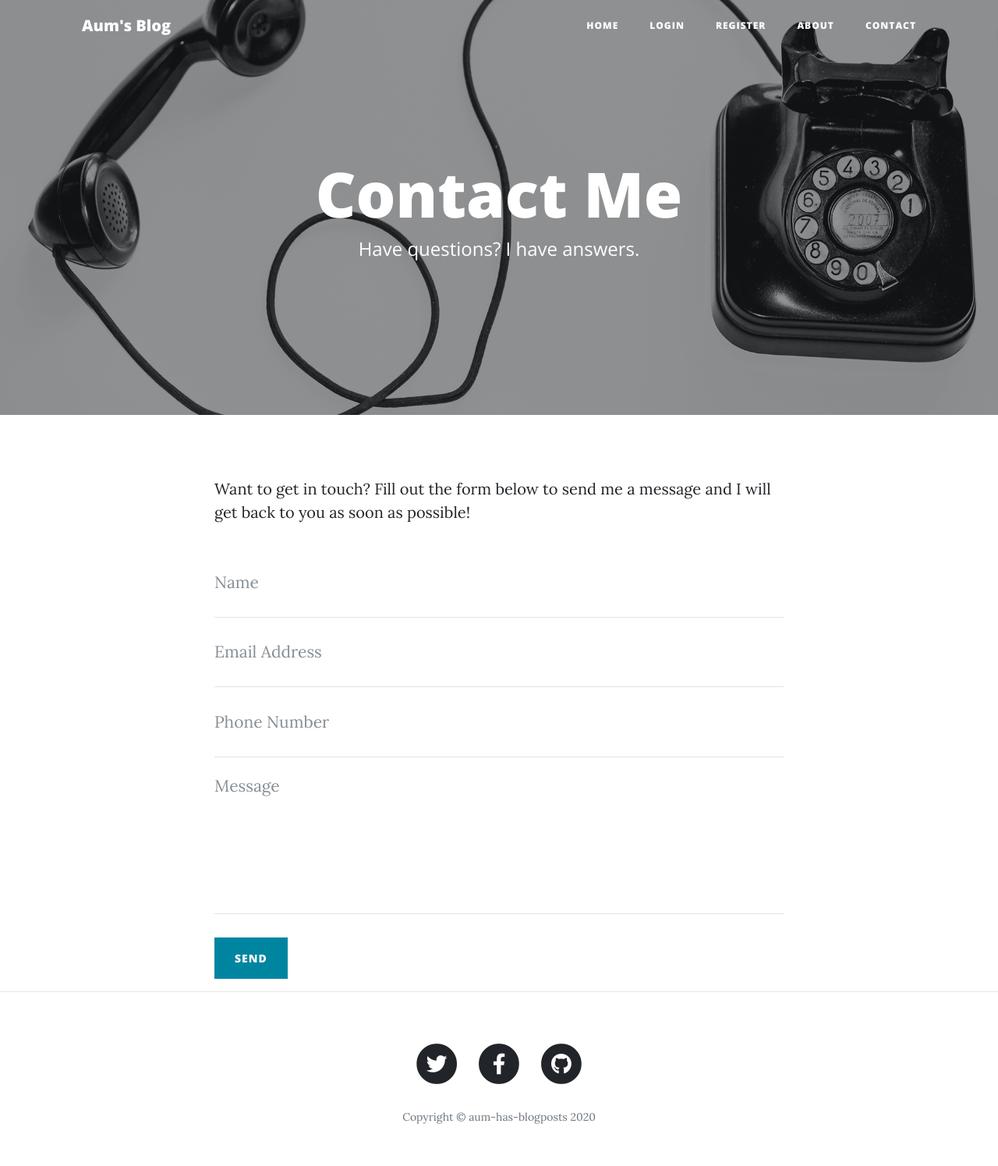
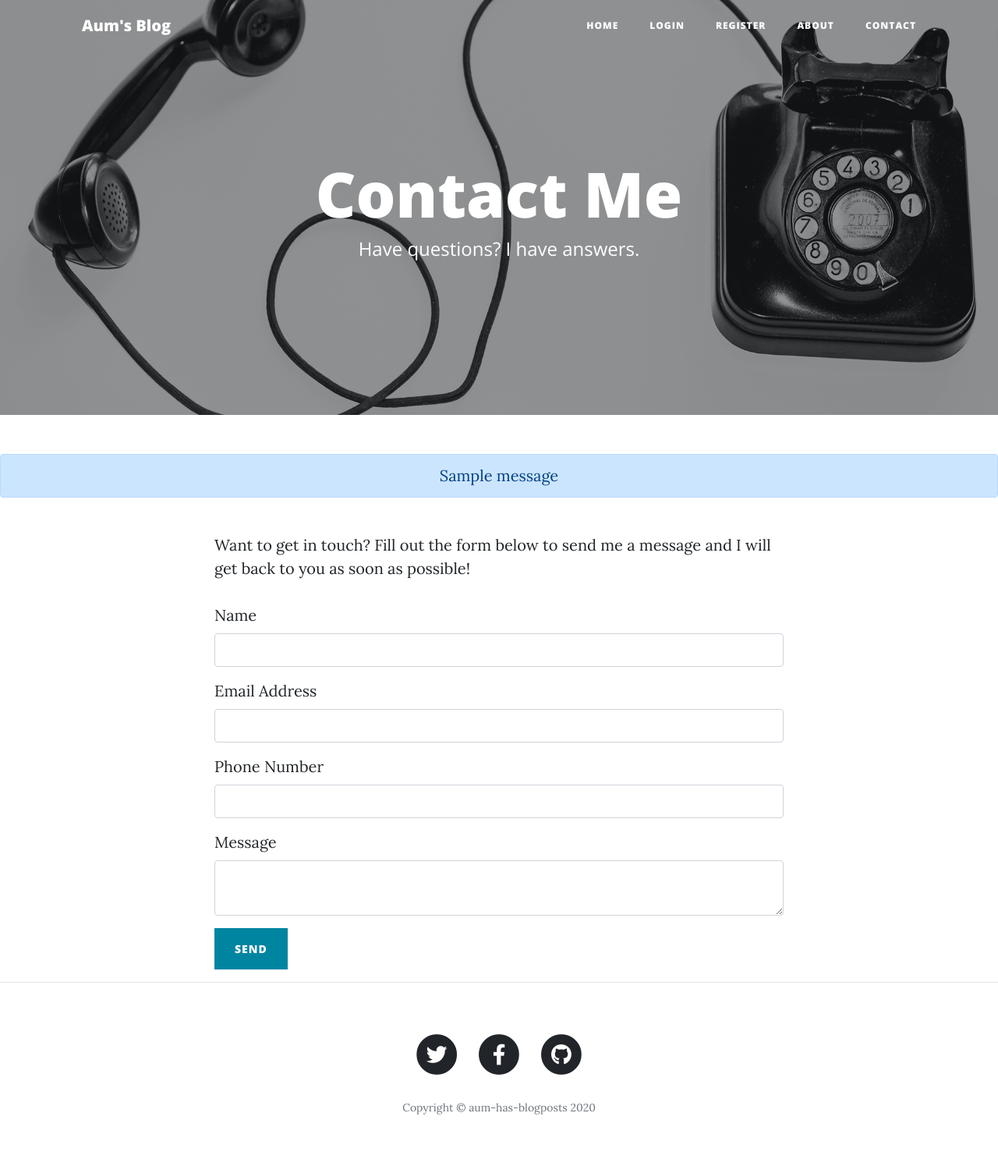
Before and after one commit to aum99/aum-has-blogposts, a Flask app: page /contact in a window 1280 px wide. Shown: the top 1495 px of the page at 78% size. After the commit the page ends 1429 px from the top, so only its background shows below. Run offline with Flask 2, Linux system fonts and the light colour scheme; one stand-in notice (Sample message) is shown; some libraries are stand-ins or nearby versions.

Commit message:
Update Contact Page

```diff
--- a/forms.py
+++ b/forms.py
@@ -1,6 +1,7 @@
 from flask_wtf import FlaskForm
-from wtforms import StringField, SubmitField, PasswordField
+from wtforms import StringField, SubmitField, PasswordField, TextAreaField
 from wtforms.validators import DataRequired, URL
+from wtforms.widgets import TextArea
 from flask_ckeditor import CKEditorField
 
 ##WTForm
@@ -26,3 +27,10 @@ class LoginForm(FlaskForm):
 class CommentForm(FlaskForm):
     comment_body = CKEditorField("Comment", validators=[DataRequired()])
     comment = SubmitField("Submit comment")
+
+class ContactForm(FlaskForm):
+    name = StringField("Name", validators=[DataRequired()])
+    email = StringField("Email Address", validators=[DataRequired()])
+    phone = StringField("Phone Number", validators=[DataRequired()])
+    message = TextAreaField("Message", widget=TextArea())
+    submit = SubmitField("Send")
--- a/main.py
+++ b/main.py
@@ -6,13 +6,16 @@ from werkzeug.security import generate_password_hash, check_password_hash
 from flask_sqlalchemy import SQLAlchemy
 from sqlalchemy.orm import relationship
 from flask_login import UserMixin, login_user, LoginManager, login_required, current_user, logout_user
-from forms import CreatePostForm, RegisterForm, LoginForm, CommentForm
+from forms import CreatePostForm, RegisterForm, LoginForm, CommentForm, ContactForm
 from flask_gravatar import Gravatar
 import smtplib
 import os
 
+my_email = os.environ.get("MY_EMAIL")
+password = os.environ.get("PASSWORD")
+
 app = Flask(__name__)
-app.config['SECRET_KEY'] = os.environ.get('SECRET_KEY')
+app.config['SECRET_KEY'] = os.environ.get("SECRET_KEY")
 ckeditor = CKEditor(app)
 Bootstrap(app)
 Gravatar(app)
@@ -145,9 +148,29 @@ def about():
     return render_template("about.html")
 
 
-@app.route("/contact")
+@app.route("/contact", methods={"GET", "POST"})
 def contact():
-    return render_template("contact.html")
+    form = ContactForm()
+    if request.method == "POST":
+        name = form.name.data
+        email = form.email.data
+        phone = form.phone.data
+        message = form.message.data
+        with smtplib.SMTP("smtp.gmail.com") as connection:
+            connection.starttls()
+            connection.login(user=my_email, password=password)
+            connection.sendmail(
+                from_addr=my_email,
+                to_addrs=my_email,
+                msg=f"Subject:New blogpost query"
+                    f"\n\nName: {name}"
+                    f"\n\nEmail: {email}"
+                    f"\n\nPhone: {phone}"
+                    f"\n\nMessage: {message}"
+            )
+        flash("Your query has been sent successfully")
+        return redirect(url_for('contact'))
+    return render_template("contact.html", form=form)
 
 
 @app.route("/new-post", methods=["GET", "POST"])
--- a/templates/contact.html
+++ b/templates/contact.html
@@ -1,5 +1,5 @@
 {% include "header.html" %}
-
+{% import "bootstrap/wtf.html" as wtf %}
   <!-- Page Header -->
   <header class="masthead" style="background-image: url('{{ url_for('static', filename='img/contact-bg.jpg')}}')">
     <div class="overlay"></div>
@@ -14,6 +14,11 @@
       </div>
     </div>
   </header>
+{% for message in get_flashed_messages() %}
+<div class="alert alert-primary" role="alert" align="center">
+  {{ message }}
+</div>
+{% endfor %}
 
   <!-- Main Content -->
   <div class="container">
@@ -23,38 +28,9 @@
         <!-- Contact Form - Enter your email address on line 19 of the mail/contact_me.php file to make this form work. -->
         <!-- WARNING: Some web hosts do not allow emails to be sent through forms to common mail hosts like Gmail or Yahoo. It's recommended that you use a private domain email address! -->
         <!-- To use the contact form, your site must be on a live web host with PHP! The form will not work locally! -->
-        <form name="sentMessage" id="contactForm" novalidate>
-          <div class="control-group">
-            <div class="form-group floating-label-form-group controls">
-              <label>Name</label>
-              <input type="text" class="form-control" placeholder="Name" id="name" required data-validation-required-message="Please enter your name.">
-              <p class="help-block text-danger"></p>
-            </div>
-          </div>
-          <div class="control-group">
-            <div class="form-group floating-label-form-group controls">
-              <label>Email Address</label>
-              <input type="email" class="form-control" placeholder="Email Address" id="email" required data-validation-required-message="Please enter your email address.">
-              <p class="help-block text-danger"></p>
-            </div>
-          </div>
-          <div class="control-group">
-            <div class="form-group col-xs-12 floating-label-form-group controls">
-              <label>Phone Number</label>
-              <input type="tel" class="form-control" placeholder="Phone Number" id="phone" required data-validation-required-message="Please enter your phone number.">
-              <p class="help-block text-danger"></p>
-            </div>
-          </div>
-          <div class="control-group">
-            <div class="form-group floating-label-form-group controls">
-              <label>Message</label>
-              <textarea rows="5" class="form-control" placeholder="Message" id="message" required data-validation-required-message="Please enter a message."></textarea>
-              <p class="help-block text-danger"></p>
-            </div>
-          </div>
-          <br>
-          <div id="success"></div>
-          <button type="submit" class="btn btn-primary" id="sendMessageButton">Send</button>
+        <form name="sentMessage" id="contactForm" action="{{ url_for('contact') }}" method="post" novalidate>
+          {{ form.hidden_tag() }}
+          {{ wtf.quick_form(form, novalidate=True, button_map={"submit": "primary"}) }}
         </form>
       </div>
     </div>
```
